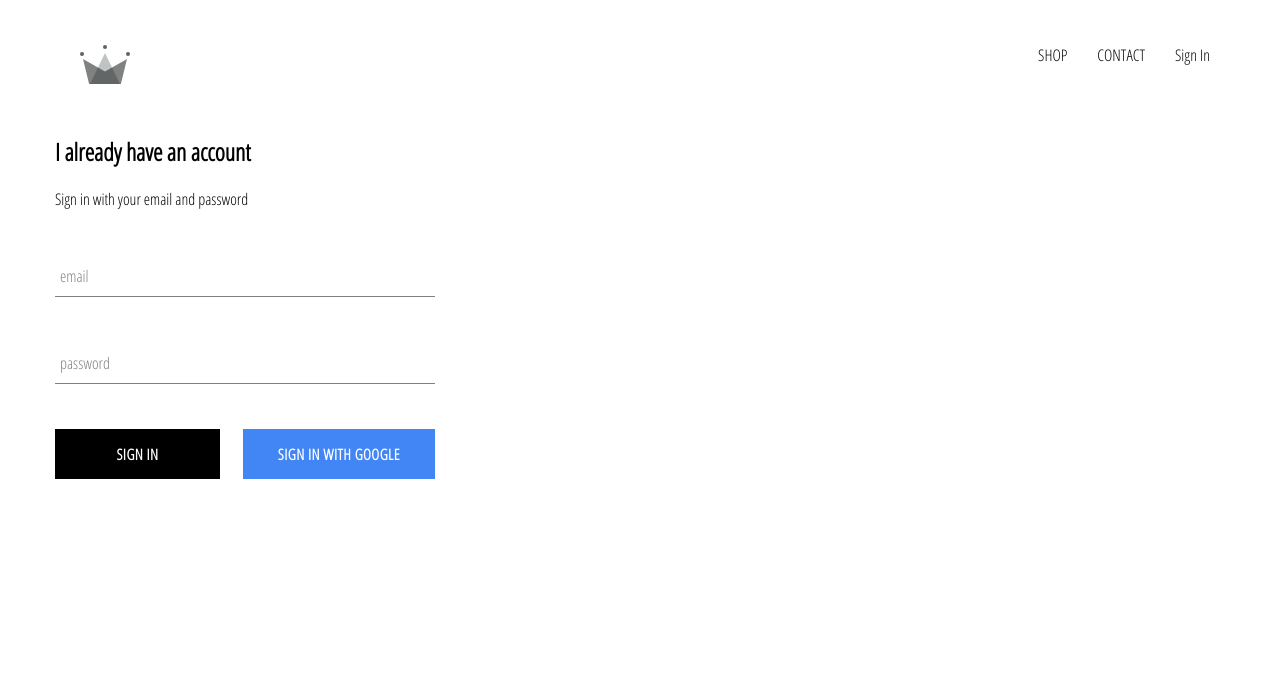
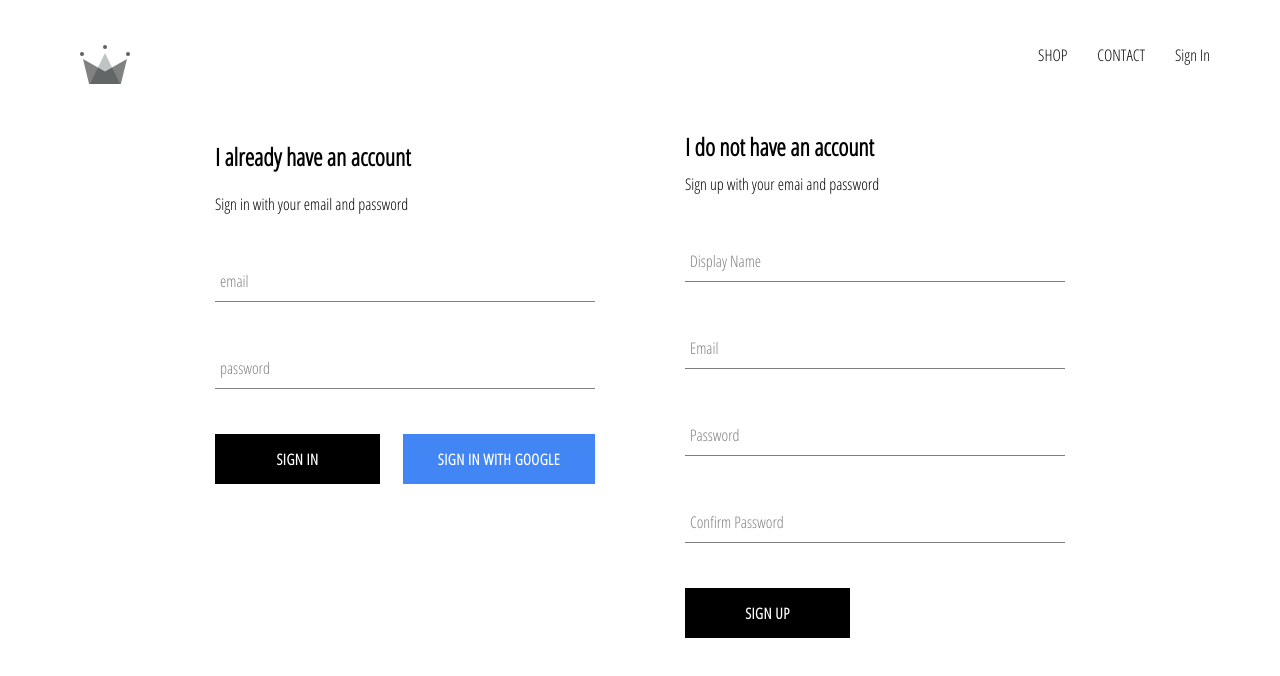
Before and after one commit to ishmael214/ecommerceproj, a React (Create React App) app: page /signin in a window 1280 px wide. Shown: the top 676 px of the page. Built offline with nearby package versions, Linux system fonts and the light colour scheme; no server answers.

Commit message:
finishing sign in handleSubmit method

```diff
--- a/src/App.js
+++ b/src/App.js
@@ -5,7 +5,7 @@
 import { Route, Switch } from 'react-router-dom';
 import Header from './components/header/header.component';
 import SignInAndSignUpPage from './pages/sign-in-and-sign-up/sign-in-and-sign-up.component';
-import { auth } from './firebase/firebase.utils';
+import { auth, createUserProfileDocument } from './firebase/firebase.utils';
 
 class App extends React.Component {
   constructor (props) {
@@ -19,10 +19,25 @@
     unsubscribeFromAuth = null;
 
     componentDidMount() {
-      this.unsubscribeFromAuth = auth.onAuthStateChanged(user => {
-        this.setState({ currentUser: user});
+      this.unsubscribeFromAuth = auth.onAuthStateChanged( async userAuth => {
+        if (userAuth) {
+          const userRef = await createUserProfileDocument(userAuth);
 
-        console.log(user);
+          userRef.onSnapshot(snapShot => {
+            this.setState({
+              currentUser: {
+                id: snapShot.id,
+                ...snapShot.data()
+              }
+            })
+            console.log(this.state);
+          });
+
+
+        } else {
+          this.setState({ currentUser: userAuth });
+        }
+
       });
     }
 
--- a/src/components/sign-in/sign-in.component.jsx
+++ b/src/components/sign-in/sign-in.component.jsx
@@ -2,7 +2,7 @@
 import './sign-in.styles.scss';
 import FormInput from '../form-input/form-input.component';
 import CustomButton from '../custom-button/custom-button.component';
-import { signInWithGoogle } from '../../firebase/firebase.utils';
+import { auth, signInWithGoogle } from '../../firebase/firebase.utils';
 
 class SignIn extends React.Component {
     constructor(props) {
@@ -14,9 +14,16 @@
         }
     }
 
-handleSubmit = e => {
+handleSubmit = async  e => {
     e.preventDefault();
-    this.setState({email: '', password: ''})
+    const { email, password } = this.state;
+
+    try {
+        await auth.signInWithEmailAndPassword(email, password);
+        this.setState({email: '', password: ''});
+    } catch (error) {
+        console.log(error);
+    }
 };
 
 handleChange = e => {
--- /dev/null
+++ b/src/components/sign-up/sign-up.component.jsx
@@ -0,0 +1,103 @@
+import React from 'react';
+import FormInput from '../form-input/form-input.component';
+import CustomButton from '../custom-button/custom-button.component';
+import { auth, createUserProfileDocument} from '../../firebase/firebase.utils';
+import './sign-up.styles.scss';
+
+class SignUp extends React.Component {
+    constructor(props){
+        super(props);
+
+        this.state= {
+            displayName: '',
+            email: '',
+            password: '',
+            confirmPassword: ''
+        };
+    }
+
+    handleSubmit = async e => {
+        e.preventDefault();
+
+        const { displayName, email, password, confirmPassword} = this.state;
+
+        if(password !== confirmPassword) {
+            alert("Passwords don't match");
+            return;
+        }
+
+        try {
+            const { user } = await auth.createUserWithEmailAndPassword( email, password);
+            await createUserProfileDocument(user, { displayName });
+
+            this.setState({
+                    displayName: '',
+                    email: '',
+                    password: '',
+                    confirmPassword: ''
+            });
+
+        } catch (error) {
+
+            console.log(error);
+        }
+    };
+
+    handleChange = e => {
+        const { name, value } = e.target;
+        this.setState({ [name]: value });
+    };
+
+
+    render() {
+        const { displayName, email, password, confirmPassword} = this.state;
+        return (
+            <div className='sign-up'>
+                <h2 className='title'>I do not have an account</h2>
+                <span>Sign up with your emai and password</span>
+                <form className='sign-up-form' onSubmit={this.handleSubmit}>
+                    <FormInput
+                        type='text'
+                        name='displayName'
+                        value={displayName}
+                        onChange={this.handleChange}
+                        label='Display Name'
+                        required
+                        />
+
+                    <FormInput
+                        type='email'
+                        name='email'
+                        value={email}
+                        onChange={this.handleChange}
+                        label='Email'
+                        required
+                        />
+
+                    <FormInput
+                        type='password'
+                        name='password'
+                        value={password}
+                        onChange={this.handleChange}
+                        label='Password'
+                        required
+                        />
+
+                    <FormInput
+                        type='password'
+                        name='confirmPassword'
+                        value={confirmPassword}
+                        onChange={this.handleChange}
+                        label='Confirm Password'
+                        required
+                    />
+
+                    <CustomButton type='submit'>SIGN UP</CustomButton>
+                </form>
+
+            </div>
+        )
+    }
+};
+
+export default SignUp
--- /dev/null
+++ b/src/components/sign-up/sign-up.styles.scss
@@ -0,0 +1,9 @@
+.sign-up {
+    display: flex;
+    flex-direction: column;
+    width: 380px;
+
+    .title {
+      margin: 10px 0;
+    }
+  }
--- a/src/firebase/firebase.utils.js
+++ b/src/firebase/firebase.utils.js
@@ -13,6 +13,38 @@
     measurementId: "G-L5SN8E1C2P"
   };
 
+  export const createUserProfileDocument = async (userAuth, additionalData) => {
+    if (!userAuth)  return;
+
+    const userRef = firestore.doc(`users/${userAuth.uid}`);
+
+    const snapShot = await userRef.get();
+
+    if (!snapShot.exists) {
+        const { displayName, email } = userAuth;
+        const createdAt = new Date();
+
+
+    try {
+        await userRef.set({
+            displayName,
+            email,
+            createdAt,
+            ...additionalData
+        });
+
+    } catch (error) {
+
+        console.log('error creating user', error.message);
+    }
+
+  }
+  return userRef;
+
+}
+
+
+
   firebase.initializeApp(config);
 
   export const auth = firebase.auth();
--- a/src/pages/sign-in-and-sign-up/sign-in-and-sign-up.component.jsx
+++ b/src/pages/sign-in-and-sign-up/sign-in-and-sign-up.component.jsx
@@ -1,9 +1,13 @@
 import React from 'react';
 import './sign-in-and-sign-up.styles.scss';
 import SignIn from '../../components/sign-in/sign-in.component';
+import SignUp from '../../components/sign-up/sign-up.component';
 
 const SignInAndSignUpPage = () => (
-    <SignIn className='sign-in-and-sign-up'SIGN IN />
+    <div className='sign-in-and-sign-up'>
+        <SignIn />
+        <SignUp />
+    </div>
 );
 
 export default SignInAndSignUpPage;
--- a/src/pages/sign-in-and-sign-up/sign-in-and-sign-up.styles.scss
+++ b/src/pages/sign-in-and-sign-up/sign-in-and-sign-up.styles.scss
@@ -0,0 +1,6 @@
+.sign-in-and-sign-up {
+    width: 850px;
+    display: flex;
+    justify-content: space-between;
+    margin: 30px auto;
+}
```
